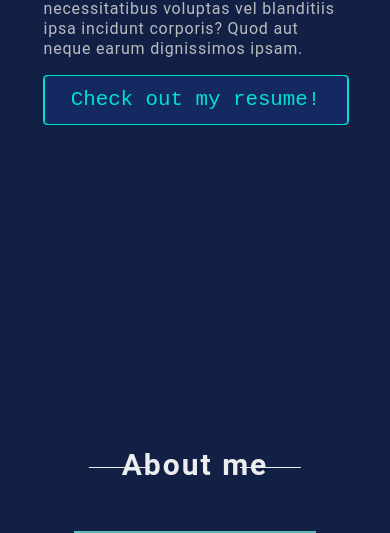
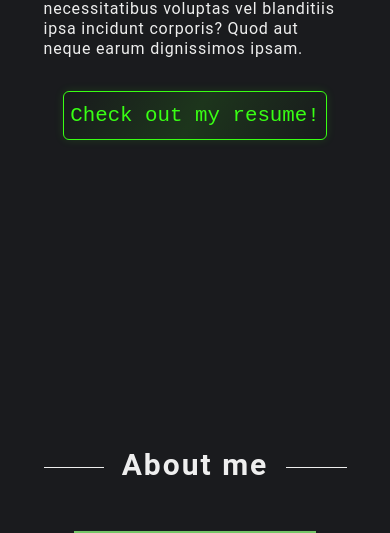
Before and after one commit to Dukoooo/portfolio, a React (Vite) app in the folder dukoooo-portfolio/: page / in a window 390 px wide. Shown: the part 429-962 px from the top of the page. Built offline with nearby package versions, Linux system fonts and the light colour scheme; grey boxes are pictures that could not be loaded.

Commit message:
feat: Title component

```diff
--- a/dukoooo-portfolio/src/components/AboutMe.jsx
+++ b/dukoooo-portfolio/src/components/AboutMe.jsx
@@ -1,9 +1,10 @@
 import styles from "./AboutMe.module.css";
 import img from "../assets/ja.jpeg";
+import Title from "./Title";
 function AboutMe() {
   return (
     <section className={`container ${styles.wrapper}`} id="about">
-      <h1 className={styles.title}>About me</h1>
+      <Title level={2}>About me</Title>
       <div className={styles.content}>
         <div className={styles.img_container}>
           <img src={img} alt="Juraj picture" className={styles.img} />
--- a/dukoooo-portfolio/src/components/AboutMe.module.css
+++ b/dukoooo-portfolio/src/components/AboutMe.module.css
@@ -3,32 +3,6 @@
   height: 80vh;
   flex-direction: column;
   text-align: center;
-}
-.title {
-  position: relative;
-  font-size: clamp(30px, 6vw, 50px);
-  letter-spacing: 2px;
-  margin-bottom: 4%;
-  display: inline-block;
-  text-align: center;
-}
-
-.title::before,
-.title::after {
-  content: "";
-  position: absolute;
-  top: 58%;
-  width: 20%;
-  height: 1px;
-  background-color: var(--color-text);
-}
-
-.title::before {
-  left: 15%;
-}
-
-.title::after {
-  right: 15%;
 }
 
 .content {
@@ -72,11 +46,7 @@ img:active {
     width: 100%;
   }
 }
-
 @media screen and (max-width: 666px) {
-  .title {
-    margin-bottom: 3rem;
-  }
   .img_container {
     width: 80%;
     background-color: var(--color-neon);
--- a/dukoooo-portfolio/src/components/Button.module.css
+++ b/dukoooo-portfolio/src/components/Button.module.css
@@ -4,42 +4,72 @@
   font-size: clamp(1.3em, 3vw, 1.35rem);
   font-family: "SF Mono", "Fira Code", monospace;
   background-color: var(--color-bg-lighter);
-  border: 1px solid var(--color-neon);
-  border-radius: 4px;
-  width: 19rem;
+  border: 1.5px solid var(--color-neon);
+  border-radius: 6px;
+  width: fit-content;
+  min-height: 3rem;
   line-height: 2.7rem;
   padding: 2px 6px;
   cursor: pointer;
+  overflow: hidden;
+  z-index: 1;
+  box-shadow: 0 0 10px 0 rgba(57, 255, 20, 0.13);
+  transition: box-shadow 0.3s, background 0.3s, color 0.3s, border-color 0.3s;
+  margin: 5% auto;
 }
-.btn::after {
+.btn::before {
+  content: "";
   position: absolute;
-  display: block;
-  content: "";
-  width: 19rem;
-  height: 48px;
-  z-index: 1;
-  background-color: transparent;
-  top: 50%;
-  left: 50%;
-  transform: translate(-50%, -50%);
-  border-radius: 4px;
-  border: 1px solid var(--color-neon);
-}
-.btn:active,
-.btn:hover {
-  animation: move 2s ease;
+  inset: 0;
+  background: linear-gradient(
+    120deg,
+    transparent 0%,
+    var(--color-neon) 50%,
+    transparent 100%
+  );
+  opacity: 0.12;
+  pointer-events: none;
+  z-index: 2;
+  transition: opacity 0.3s;
 }
 
-@keyframes move {
-  0%,
-  100% {
-    transform: scale(1);
-    border: none;
-  }
-  50% {
-    transform: scale(1.05);
-    background-color: var(--color-bg);
-    color: (var(--color-text) --color-text-darkest);
-    box-shadow: 2px 2px 4px 4px var(--color-neon);
-  }
+.btn::after {
+  content: "";
+  position: absolute;
+  inset: 0;
+  border-radius: 6px;
+  border: 2.5px solid var(--color-neon);
+  filter: blur(16px);
+  opacity: 0;
+  pointer-events: none;
+  z-index: 1;
+  transition: opacity 0.4s;
 }
+
+.btn:hover,
+.btn:focus-visible {
+  color: var(--color-bg);
+  background: var(--color-neon);
+  border-color: var(--color-neon);
+  box-shadow: 0 0 24px 4px var(--color-neon), 0 0 64px 0 rgba(57, 255, 20, 0.13);
+}
+
+.btn:hover::after,
+.btn:focus-visible::after {
+  opacity: 1;
+}
+
+.btn:active {
+  background: #1a1b1e;
+  color: var(--color-neon);
+  box-shadow: 0 0 8px 2px var(--color-neon);
+}
+
+.btn:active::after {
+  opacity: 0.6;
+}
+
+.btn:focus {
+  outline: 2px solid var(--color-neon);
+  outline-offset: 2px;
+}
--- /dev/null
+++ b/dukoooo-portfolio/src/components/Title.jsx
@@ -0,0 +1,8 @@
+import styles from "./Title.module.css";
+
+function Title({ level = 1, children, className = "" }) {
+  const Tag = `h${level}`;
+  return <Tag className={`${styles.title}${className}`}>{children}</Tag>;
+}
+
+export default Title;
--- /dev/null
+++ b/dukoooo-portfolio/src/components/Title.module.css
@@ -0,0 +1,58 @@
+.title {
+  position: relative;
+  font-size: clamp(30px, 6vw, 50px);
+  letter-spacing: 2px;
+  margin-bottom: 4%;
+  display: inline-block;
+  text-align: center;
+}
+
+.title::before,
+.title::after {
+  content: "";
+  position: absolute;
+  top: 58%;
+  width: 20%;
+  height: 1px;
+  background-color: var(--color-text);
+}
+
+.title::before {
+  left: 15%;
+}
+
+.title::after {
+  right: 15%;
+}
+
+@media screen and (max-width: 1024px) {
+  .title::before {
+    left: 10%;
+  }
+
+  .title::after {
+    right: 10%;
+  }
+}
+
+@media screen and (max-width: 666px) {
+  .title {
+    margin-bottom: 3rem;
+  }
+  .title::before {
+    left: 5%;
+  }
+
+  .title::after {
+    right: 5%;
+  }
+}
+@media screen and (max-width: 430px) {
+  .title::before {
+    left: 0%;
+  }
+
+  .title::after {
+    right: 0%;
+  }
+}
--- a/dukoooo-portfolio/src/styles/globals.css
+++ b/dukoooo-portfolio/src/styles/globals.css
@@ -28,13 +28,21 @@ img {
 }
 
 :root {
-  --color-bg: #132045;
+  /* --color-bg: #132045;
   --color-bg-lighter: #162d6fb0;
   --color-text: #ebedef;
   --color-text-darker: #b9bcbf;
-  --color-text-darkest: #a8a5a5f2;
+  --color-text-darkest: #a8a5a5f2; */
   --color-neon: #00e3cc;
   --max-width: clamp(320px, 90%, 1200px);
+}
+
+:root {
+  --color-neon: #39ff14;
+  --color-bg-lighter: #191a1d;
+  --color-bg: #1a1b1e;
+  --color-text: #eeeeee;
+  --color-text-darkest: #222;
 }
 
 h1,
```
